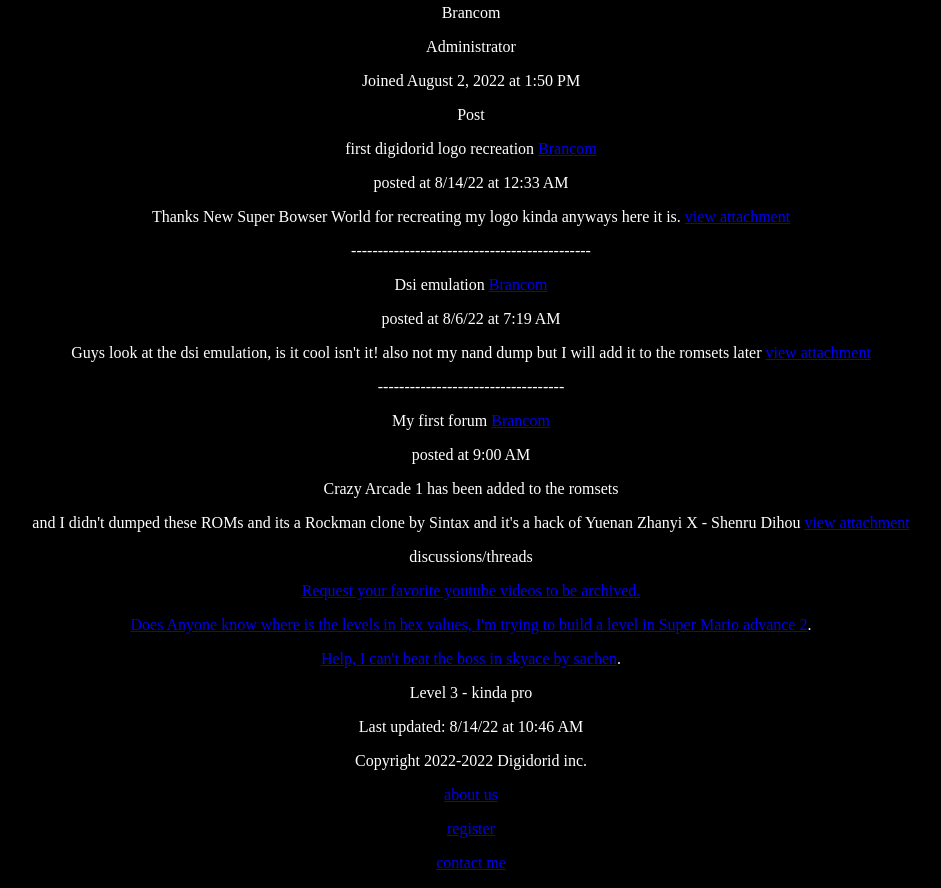
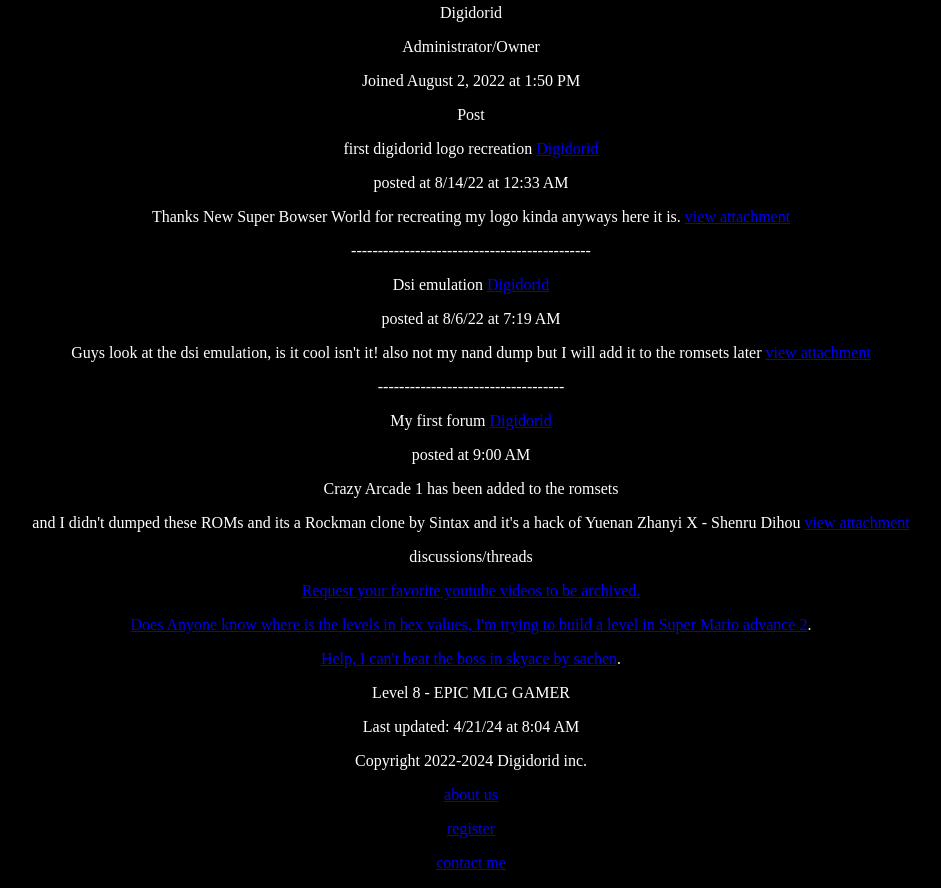
Before and after one commit to digidoridplus/digidoridplus.github.io, a plain HTML site: page users/Brancom/index.html in a window 1280 px wide. Shown: the part 226-1114 px from the top of the page, without its empty margins (169-1110 px from the left). Drawn offline with Linux system fonts and the light colour scheme.

Commit message:
Update index.html

```diff
--- a/users/Brancom/index.html
+++ b/users/Brancom/index.html
@@ -69,24 +69,24 @@ p {
   </div>
 </form>
 <p>
-<p>Brancom
-<p>Administrator
+<p>Digidorid
+<p>Administrator/Owner
 <p>Joined August 2, 2022 at 1:50 PM
 <p>Post
 <p>
 <p>first digidorid logo recreation
-<a href="index.html">Brancom</a> <p>posted at 8/14/22 at 12:33 AM
+<a href="index.html">Digidorid</a> <p>posted at 8/14/22 at 12:33 AM
 <p>Thanks New Super Bowser World for recreating my logo kinda anyways here it is.
 <a href="/attachments/logo%20(1).png">view attachment</a>
 <p>
 <p>---------------------------------------------
 <p>Dsi emulation
-<a href="index.html">Brancom</a> <p>posted at 8/6/22 at 7:19 AM
+<a href="index.html">Digidorid</a> <p>posted at 8/6/22 at 7:19 AM
 <p>Guys look at the dsi emulation, is it cool isn't it! also not my nand dump but I will add it to the romsets later
 <a href="/attachments/dsi0001.bmp.png">view attachment</a>
 <p>-----------------------------------
 <p>My first forum
-<a href="index.html">Brancom</a> <p>posted at 9:00 AM
+<a href="index.html">Digidorid</a> <p>posted at 9:00 AM
 <p>Crazy Arcade 1 has been added to the romsets
 <p>and I didn't dumped these ROMs and its a Rockman clone by Sintax and it's a hack of Yuenan Zhanyi X - Shenru Dihou
 <a href="/attachments/Crazy_Arcade_1_cracked_1659529244482.png">view attachment</a>
@@ -98,10 +98,10 @@ p {
 <p>
 <a href="/forum/discussion/Brancom/index.html">Help, I can't beat the boss in skyace by sachen</a>. <p>
 <p>
-<p>Level 3 - kinda pro
+<p>Level 8 - EPIC MLG GAMER
 <p>
-<p>Last updated: 8/14/22 at 10:46 AM
-<p>Copyright 2022-2022 Digidorid inc.
+<p>Last updated: 4/21/24 at 8:04 AM
+<p>Copyright 2022-2024 Digidorid inc.
 <p>
 <a href="/aboutus/index.html">about us</a>
 <p>
```
